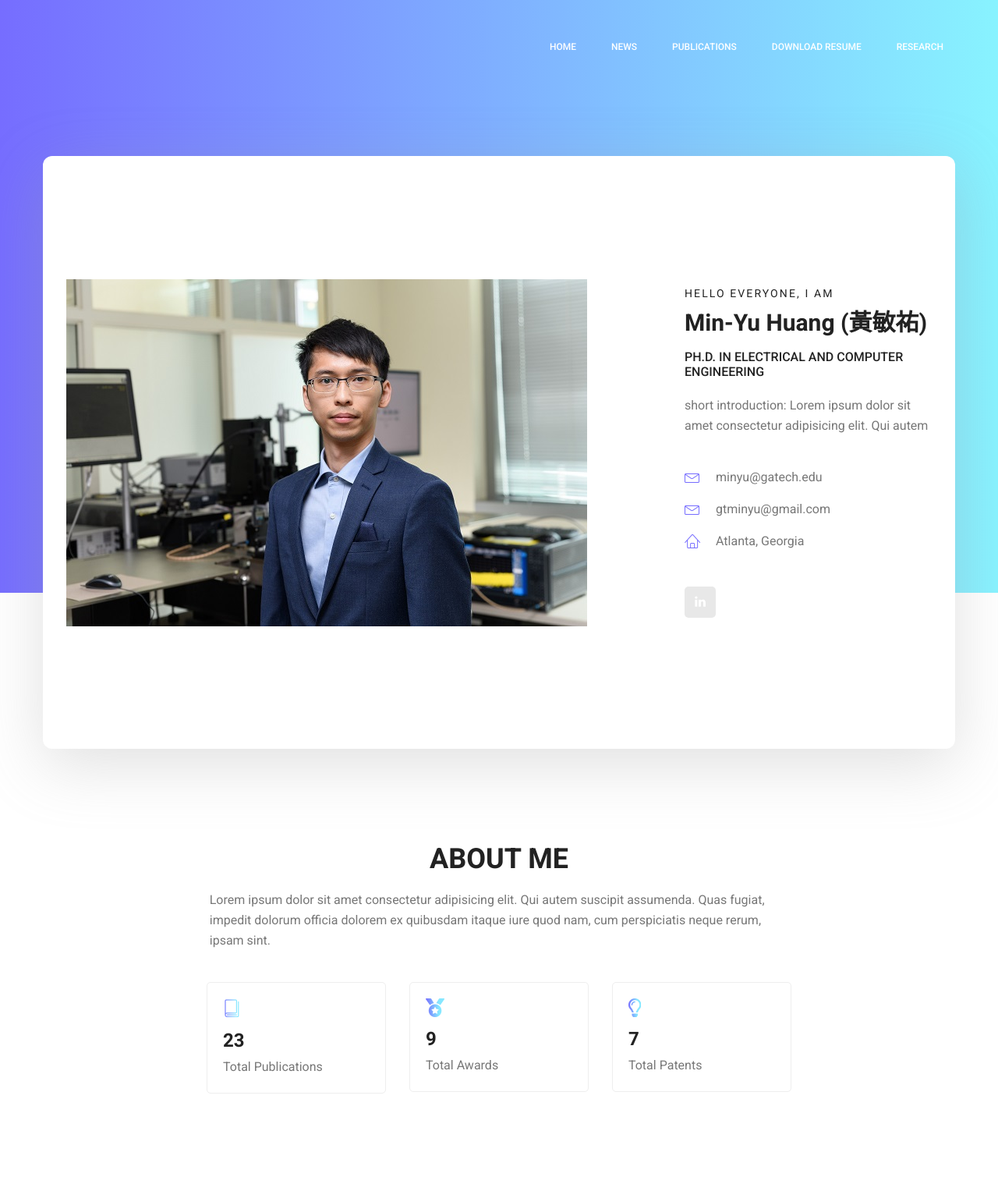
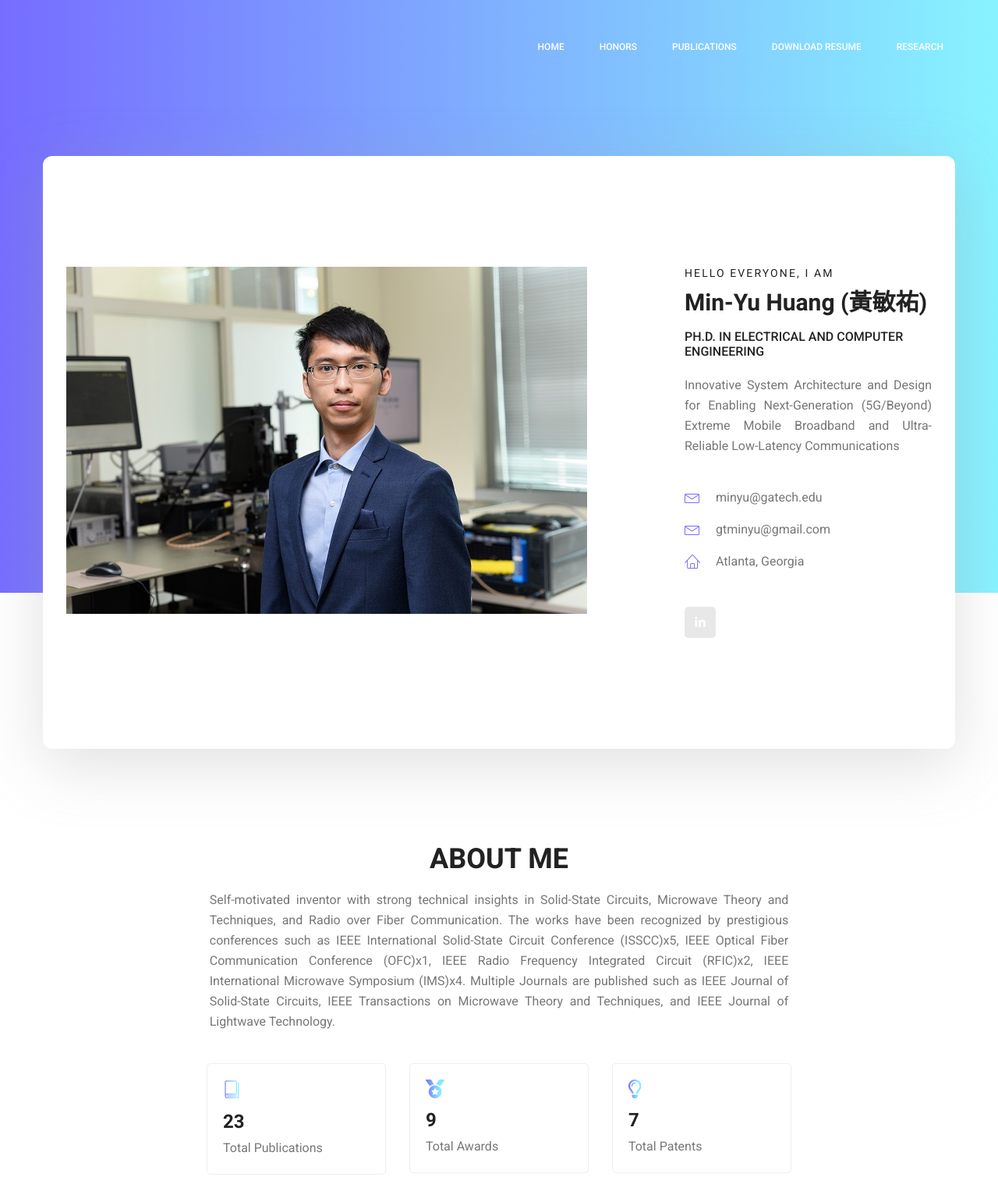
Before and after one commit to sandy8111112004/portfolioMH, a website: page index.html in a window 1280 px wide. Shown: the top 1509 px of the page at 78% size. Drawn offline with Linux system fonts and the light colour scheme.

Commit message:
index.html content update, publication content update

```diff
--- a/css/customize.css
+++ b/css/customize.css
@@ -11,6 +11,7 @@
 .cus-welcome-text{
     width:99%;
     margin: 0 auto;
+    text-align: justify;
 }
 
 .welcome_text p {
--- a/index.html
+++ b/index.html
@@ -43,7 +43,7 @@
 					<div class="collapse navbar-collapse offset" id="navbarSupportedContent">
 						<ul class="nav navbar-nav menu_nav ml-auto">
 							<li class="nav-item active"><a class="nav-link" href="index.html" atl='home'>Home</a></li>
-							<li class="nav-item"><a class="nav-link" href="index.html" atl='news'>News</a></li>
+							<li class="nav-item"><a class="nav-link" href="index.html" atl='news'>Honors</a></li>
 							<li class="nav-item"><a class="nav-link" href="publication.html" atl='publications'>Publications</a></li>
 							<li class="nav-item"><a class="nav-link" href="./downloads/CV_Min-Yu_Huang.pdf" download target='_blank' atl='resume'>Download Resume</a></li>
 							<li class="nav-item"><a class="nav-link" href="research.html" atl='research'>Research</a></li>
@@ -70,8 +70,8 @@
 								<h6>Hello Everyone, I am</h6>
 								<h3>Min-Yu Huang (黃敏祐)</h3>
 								<h4>Ph.D. in Electrical and Computer Engineering</h4>
-								<p>short introduction: Lorem ipsum dolor sit amet consectetur adipisicing elit. Qui
-									autem</p>
+								<p style='text-align: justify;'>Innovative System Architecture and Design for Enabling Next-Generation (5G/Beyond) Extreme Mobile Broadband and Ultra-Reliable Low-Latency Communications
+								</p>
 								<ul class="list basic_info">
 									<li><a href="mailto:minyu@gatech.edu"><i class="lnr lnr-envelope"></i> minyu@gatech.edu</a></li>
 									<li><a href="mailto:gtminyu@gmail.com"><i class="lnr lnr-envelope"></i> gtminyu@gmail.com</a></li>
@@ -97,9 +97,10 @@
 				<div class="col-lg-8 cus-welcome-box2">
 					<div class="welcome_text">
 						<h4 class='cus-text-center'>About Me</h4>
-						<p class='cus-welcome-text'>Lorem ipsum dolor sit amet consectetur adipisicing elit. Qui autem suscipit assumenda. Quas
-							fugiat, impedit dolorum officia dolorem ex quibusdam itaque iure quod nam, cum perspiciatis
-							neque rerum, ipsam sint.</p>
+						<p class='cus-welcome-text' >Self-motivated inventor with strong technical insights in Solid-State Circuits, Microwave Theory and Techniques,
+								and Radio over Fiber Communication. The works have been recognized by prestigious conferences such as IEEE International Solid-State Circuit Conference
+								(ISSCC)x5, IEEE Optical Fiber Communication Conference (OFC)x1, IEEE Radio Frequency Integrated Circuit (RFIC)x2, IEEE International Microwave Symposium (IMS)x4.
+								Multiple Journals are published such as IEEE Journal of Solid-State Circuits, IEEE Transactions on Microwave Theory and Techniques, and IEEE Journal of Lightwave Technology.</p>
 						<div class="row">
 							<div class="col-md-4">
 								<div class="wel_item">
@@ -320,8 +321,7 @@
 						<div class="f_title">
 							<h3>About Me</h3>
 						</div>
-						<p>Do you want to be even more successful? Learn to love learning and growth. The more effort
-							you put into improving your skills,</p>
+						<p>I'm welcome to cooperate with people or start up a company to further facilitate future advanced technology</p>
 					</aside>
 				</div>
 				<div class="col-lg-2 col-sm-6">
```
Also changed, not shown: publication.html (+2 -2 lines), research.html (+1 -1 lines).
